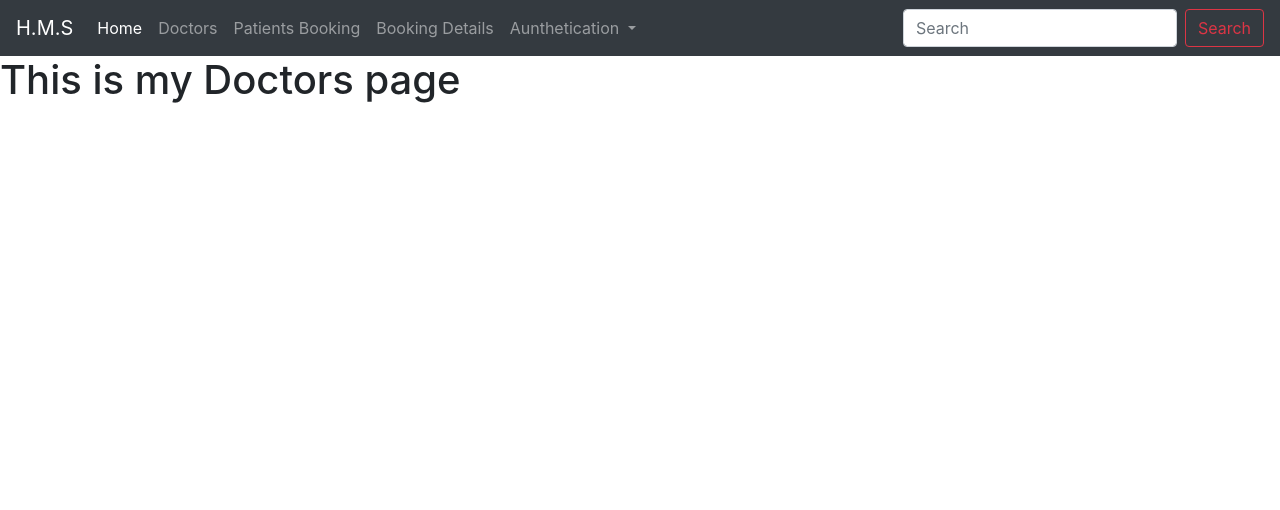
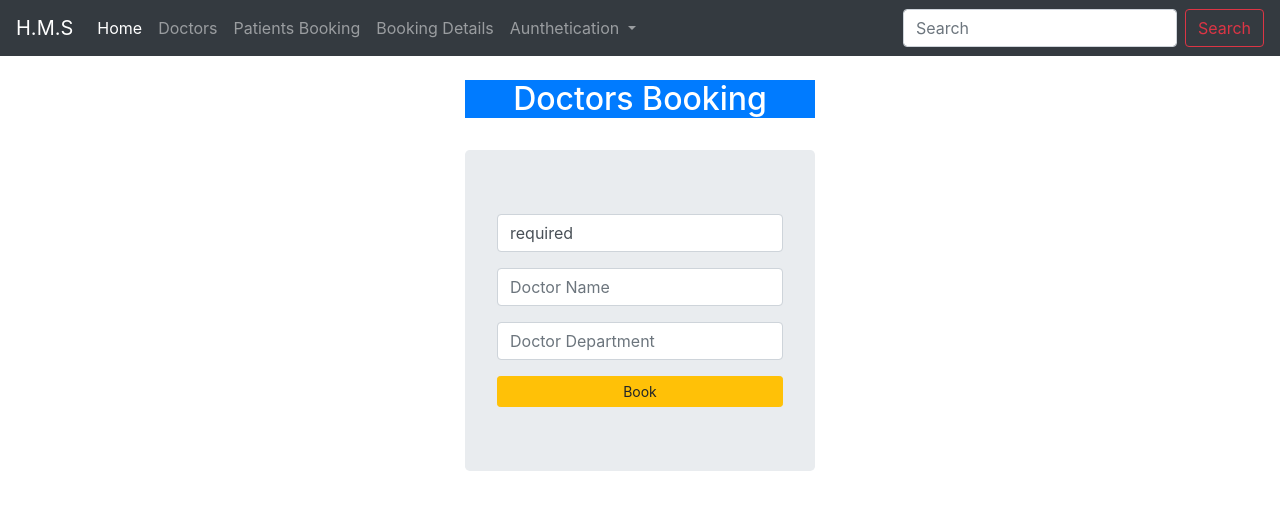
Before and after one commit to AnandShirole/Dbms-Project1, a Flask app: page /doctors in a window 1280 px wide. Shown: the top 510 px of the page. Run offline with Flask 2, Linux system fonts and the light colour scheme.

Commit message:
email done

```diff
--- /dev/null
+++ b/config.json
@@ -0,0 +1,12 @@
+{
+    "params": {
+
+        "gmail-user": "anandshirole4@gmail.com",
+        "gmail-password": "Anand@123456789"
+
+    }
+
+
+
+
+}
--- a/main.py
+++ b/main.py
@@ -4,6 +4,13 @@
 from werkzeug.security import generate_password_hash, check_password_hash
 from flask_login import login_user, logout_user, login_manager, LoginManager
 from flask_login import login_required, current_user
+from flask_mail import Mail, Message
+import json
+
+
+with open('config.json', 'r') as c:
+    params = json.load(c)["params"]
+
 
 
 # my dbms connection
@@ -12,10 +19,21 @@
 app.secret_key = 'anand'
 
 
+
+
 # this for geeting user access
 login_manager = LoginManager(app)
 login_manager.login_view = 'login'
 
+# SMTP MAIL SERVER SETTINGS
+app.config.update(
+    MAIL_SERVER='smtp.gmail.com',
+    MAIL_PORT='465',
+    MAIL_USE_SSL=True,
+    MAIL_USERNAME=params['gmail-user'],
+    MAIL_PASSWORD=params['gmail-password']
+)
+mail = Mail(app)
 
 @login_manager.user_loader
 def load_user(user_id):
@@ -41,7 +59,6 @@
     password = db.Column(db.String(1000))
 
 
-
 class Patients(db.Model):
     pid=db.Column(db.Integer,primary_key=True)
     email=db.Column(db.String(50))
@@ -54,7 +71,11 @@
     dept=db.Column(db.String(50))
     number=db.Column(db.String(50))
 
-
+class Doctors(db.Model):
+    did=db.Column(db.Integer,primary_key=True)
+    email=db.Column(db.String(50))
+    doctorname=db.Column(db.String(50))
+    dept=db.Column(db.String(50))
 
 
 
@@ -76,14 +97,25 @@
     return render_template('index.html')
 
 
-@app.route('/doctors')
+@app.route('/doctors',methods=['POST','GET'])
 def doctors():
+
+    if request.method=="POST":
+        email=request.form.get('email')
+        doctorname=request.form.get('doctorname')
+        dept=request.form.get('dept')
+
+        query=db.engine.execute(f"INSERT INTO `doctors` (`email`,`doctorname`,`dept`) VALUES ('{email}','{doctorname}','{dept}')")
+        flash("Information is Stored","primary")
     return render_template('doctor.html')
+
 
 
 @app.route('/patients', methods=['POST', 'GET'])
 @login_required
 def patients():
+    doct=db.engine.execute("SELECT * FROM `doctors`")
+
     if request.method == 'POST':
         email=request.form.get('email')
         name=request.form.get('name')
@@ -94,14 +126,21 @@
         date=request.form.get('date')
         dept=request.form.get('dept')
         number=request.form.get('number')
+        subject="HOSPITAL MANAGEMENT SYSTEM"
+        query=db.engine.execute(f"INSERT INTO `patients` (`email`,`name`,`gender`,`slot`,`disease`,`time`,`date`,`dept`,`number`) VALUES ('{email}','{name}','{gender}','{slot}','{disease}','{time}','{date}','{dept}','{number}')")
 
-        query=db.engine.execute(f"INSERT INTO `patients` (`email`,`name`,`gender`,`slot`,`disease`,`time`,`date`,`dept`,`number`) VALUES ('{email}','{name}','{gender}','{slot}','{disease}','{time}','{date}','{dept}','{number}')")
+        # mail starts from here
+        # mail.send_message(subject, sender=params['gmail-user'], recipients=[email],body=f"YOUR bOOKING IS CONFIRMED THANKS FOR CHOOSING US \nYour Entered Details are :\nName: {name}\nSlot: {slot}")
+
+
+
+
         flash("Booking Confirmed","info")
 
 
 
 
-    return render_template('patient.html')
+    return render_template('patient.html',doct=doct)
 
 
 
--- a/templates/doctor.html
+++ b/templates/doctor.html
@@ -4,7 +4,57 @@
 Doctors
 {% endblock title %}
 
+{% block body %}
 
-{% block body %}
-<h1> This is my Doctors page </h1>
+<div class="container">
+
+<div class="row">
+
+<div class="col-md-4"></div>
+<div class="col-md-4">
+{% with messages=get_flashed_messages(with_categories=true) %}
+{% if messages %}
+{% for category, message in messages %}
+
+<div class="alert alert-{{category}} alert-dismissible fade show" role="alert">
+    {{message}}
+
+  <button type="button" class="close" data-dismiss="alert" aria-label="Close">
+    <span aria-hidden="true">&times;</span>
+  </button>
+</div>
+
+
+  {% endfor %}
+  {% endif %}
+  {% endwith %}
+<br>
+<h2 class="text-center text-white bg-primary">Doctors Booking</h2>
+
+<br>
+<form action="/doctors" method="post" class="jumbotron">
+
+<div class="form-group">
+<input type="email" class="form-control" name="email" value={{current_user.email}}  required>
+</div>
+
+<div class="form-group">
+<input type="text" class="form-control" name="doctorname" placeholder="Doctor Name" required>
+</div>
+
+
+<div class="form-group">
+<input type="text" class="form-control" name="dept" placeholder="Doctor Department" required>
+
+</div>
+  <button type="submit" class="btn btn-warning btn-sm btn-block">Book</button>
+</form>
+
+</div>
+<div class="col-md-4"></div>
+
+</div>
+
+</div>
+
 {% endblock body %}
```
Also changed, not shown: templates/index.html (+41 -0 lines), static/d4.jpg (added).
